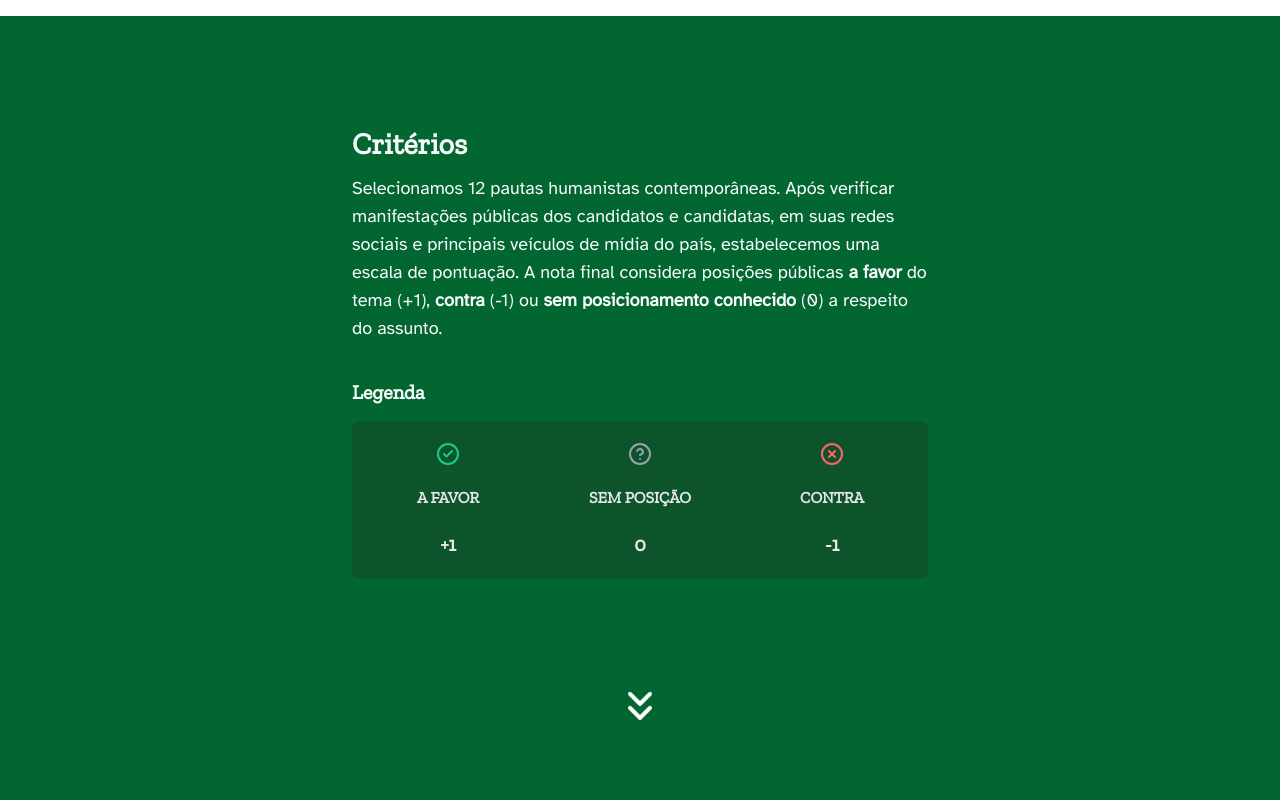
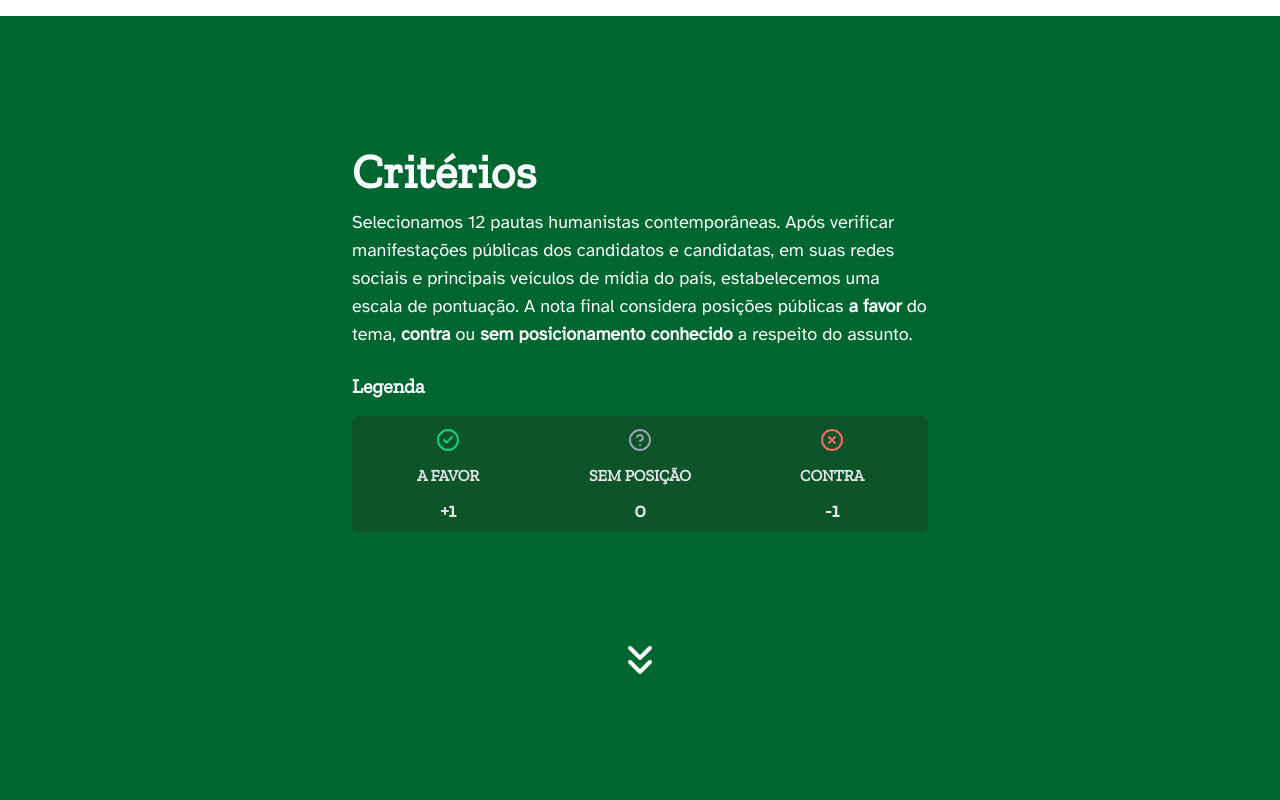
Before and after one commit to NehGuk/humanist-ranking-2026, a React (Vite) app: page / in a window 1280 px wide. Shown: the part 1640-2440 px from the top of the page. Built offline with nearby package versions, Linux system fonts and the light colour scheme; no server answers; the database is empty; a web font is replaced by a local one.

Commit message:
Adjusts typography size in Criteria and Period

```diff
--- a/src/components/Criteria/Criteria.tsx
+++ b/src/components/Criteria/Criteria.tsx
@@ -4,26 +4,25 @@ export default function Criteria() {
   return (
     <section id="criteria" className="flex min-h-screen flex-col scroll-mt-14 bg-green-800 p-5 text-gray-50 md:justify-center">
       <div className="mx-auto w-full max-w-xl">
-        <h3 className="mt-12 text-2xl font-bold text-gray-50 md:text-3xl font-slab">Critérios</h3>
-        <p className="max-w-prose text-sm md:text-lg">
+        <h3 className="mt-6 text-gray-50">Critérios</h3>
+        <p className="max-w-prose md:text-lg">
           Selecionamos 12 pautas humanistas contemporâneas. Após verificar manifestações públicas dos candidatos e candidatas, em suas redes
           sociais e principais veículos de mídia do país, estabelecemos uma escala de pontuação. A nota final considera posições públicas{" "}
-          <strong>a favor</strong> do tema (+1), <strong>contra</strong> (-1) ou <strong>sem posicionamento conhecido</strong> (0) a
-          respeito do assunto.
+          <strong>a favor</strong> do tema, <strong>contra</strong> ou <strong>sem posicionamento conhecido</strong> a respeito do assunto.
         </p>
 
-        <div className="mt-9">
+        <div className="mt-6">
           <h4 className="mb-4 text-lg text-gray-50 md:text-xl">Legenda</h4>
           <table className="w-full table-fixed rounded-md bg-green-900 text-center text-gray-200 text-sm font-slab uppercase md:text-base">
             <thead>
               <tr>
-                <th scope="col" className="p-5">
+                <th scope="col" className="p-3">
                   <CircleCheck className="mx-auto text-brand" />
                 </th>
-                <th scope="col" className="p-5">
+                <th scope="col" className="p-3">
                   <CircleQuestionMark className="mx-auto text-gray-400" />
                 </th>
-                <th scope="col" className="p-5">
+                <th scope="col" className="p-3">
                   <CircleX className="mx-auto text-red-400" />
                 </th>
               </tr>
@@ -35,9 +34,9 @@ export default function Criteria() {
                 <th>Contra</th>
               </tr>
               <tr>
-                <th className="p-5 text-xl">+1</th>
-                <th className="p-5 text-xl">0</th>
-                <th className="p-5 text-xl">-1</th>
+                <th className="p-2 text-xl">+1</th>
+                <th className="p-2 text-xl">0</th>
+                <th className="p-2 text-xl">-1</th>
               </tr>
             </tbody>
           </table>
--- a/src/components/Period/Period.tsx
+++ b/src/components/Period/Period.tsx
@@ -3,8 +3,8 @@ export default function Period() {
   return (
     <section id="periodo" className="flex min-h-screen flex-col scroll-mt-14 bg-gray-600 p-5 text-gray-50 md:justify-center">
       <div className="mx-auto w-full max-w-xl text-center">
-        <h3 className="mt-12 text-2xl font-bold text-gray-50 md:text-3xl">Período de análise</h3>
-        <p className="max-w-prose text-sm md:text-lg">
+        <h3 className="mt-12 text-gray-50">Período de análise</h3>
+        <p className="max-w-prose md:text-lg">
           As informações que embasaram a construção desse <em>ranking</em> foram compiladas pelas equipes da Humanistas Brasil e do Coletivo
           Humanista de São Paulo, entre as datas <strong>01/04/2026</strong> e <strong>01/09/2026</strong>.
         </p>
--- a/src/index.css
+++ b/src/index.css
@@ -46,7 +46,7 @@
   }
 
   h3 {
-    @apply font-bold text-xl pb-3 font-slab;
+    @apply font-bold pb-3 font-slab text-4xl md:text-5xl;
   }
 
   h4 {
```
